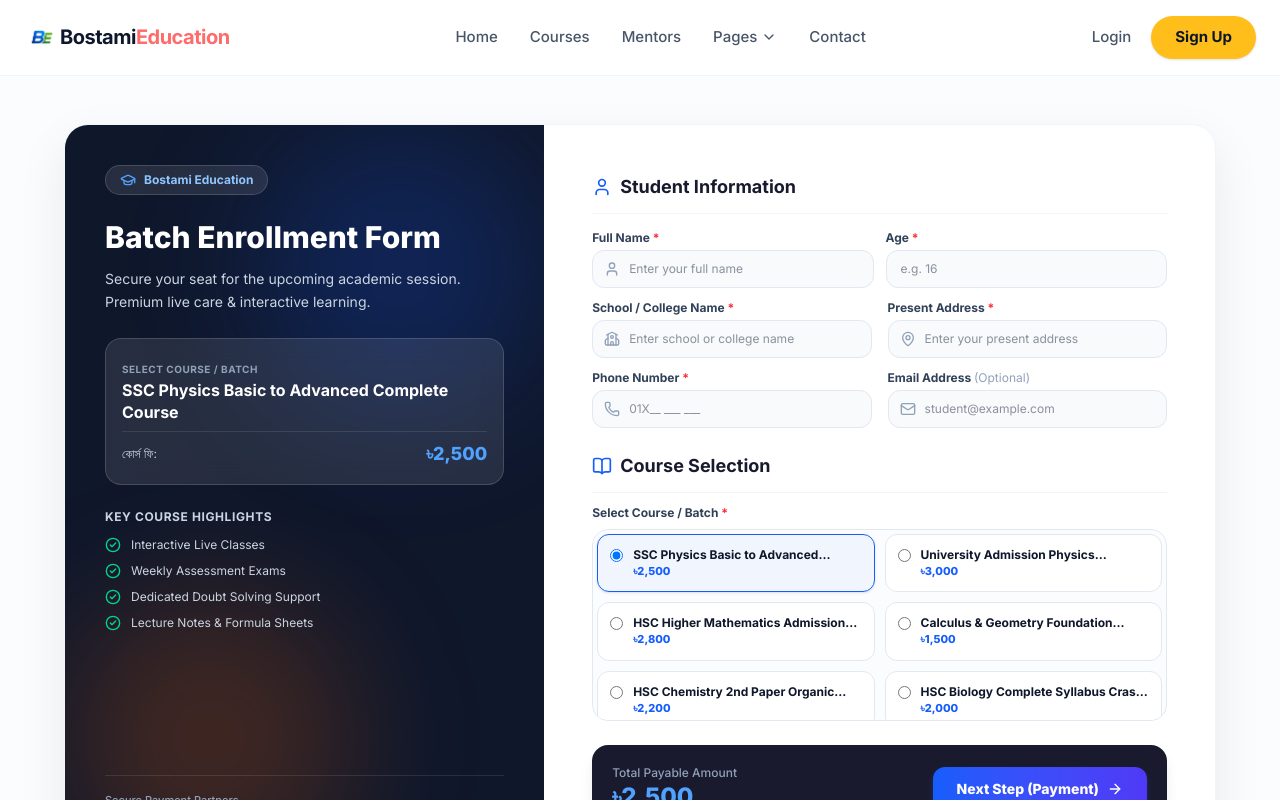
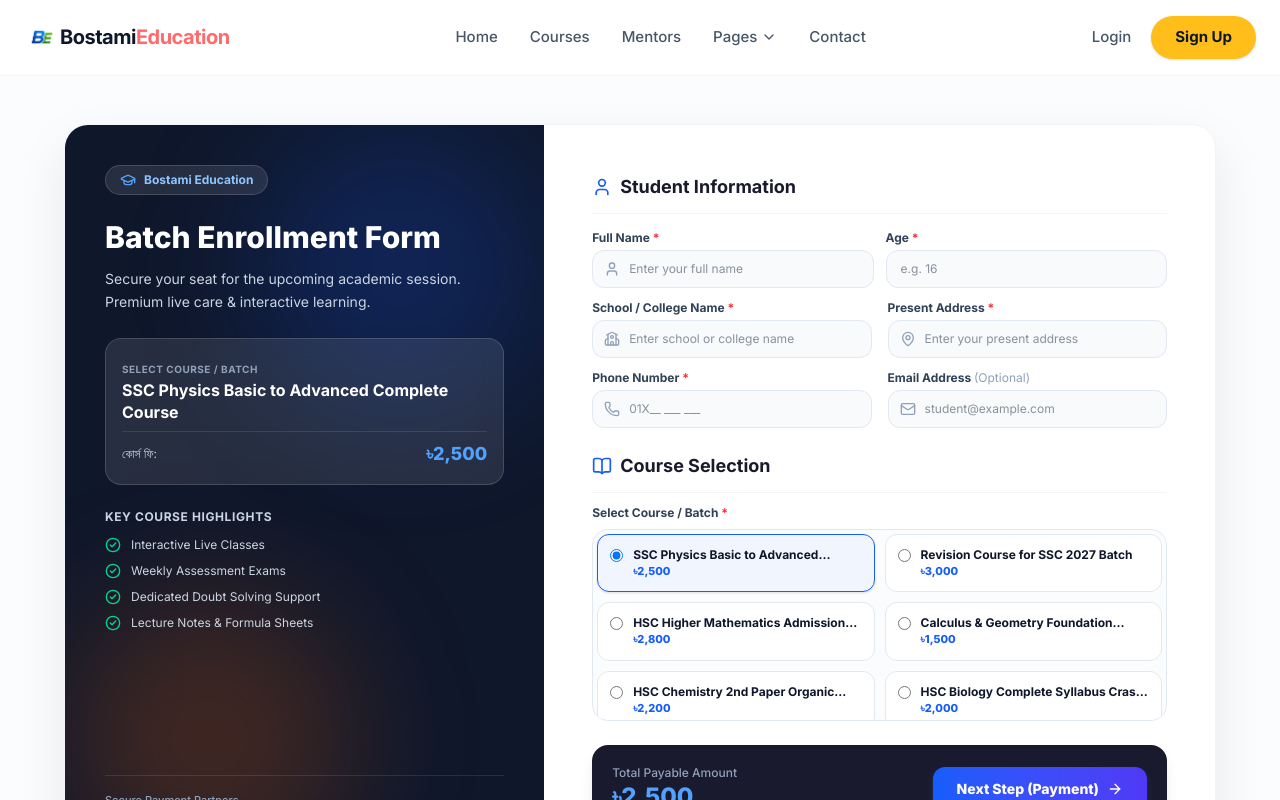
Before and after one commit to Rakibul-Hasan-max/bostamieducation, a Next.js app: page /en/enroll in a window 1280 px wide. Shown: the top 800 px of the page. Built offline with nearby package versions, Linux system fonts and the light colour scheme.

Commit message:
feat: rename course title and update payment numbers and course image assets

```diff
--- a/messages/en.json
+++ b/messages/en.json
@@ -70,7 +70,7 @@
     "advanced": "Advanced",
     "lectures": "lectures",
     "organicChemistry": "HSC Chemistry 2nd Paper Organic Chemistry",
-    "physicsMasterclass": "University Admission Physics Masterclass",
+    "physicsMasterclass": "Revision Course for SSC 2027 Batch",
     "ictBoardPrep": "HSC ICT Board Prep & Practical Course",
     "higherMathAdmission": "HSC Higher Mathematics Admission Prep",
     "biologyCrash": "HSC Biology Complete Syllabus Crash Course",
@@ -245,7 +245,7 @@
     "catBiology": "Biology",
     "catICT": "Technical & ICT",
     "c1Title": "SSC Physics Basic to Advanced Complete Course",
-    "c2Title": "University Admission Physics Masterclass",
+    "c2Title": "Revision Course for SSC 2027 Batch",
     "c3Title": "HSC Higher Mathematics Admission Prep Special",
     "c4Title": "Calculus & Geometry Foundation Masterclass",
     "c5Title": "HSC Chemistry 2nd Paper Organic Chemistry",
--- a/src/app/[locale]/courses/page.tsx
+++ b/src/app/[locale]/courses/page.tsx
@@ -70,7 +70,7 @@ export default function CoursesPage() {
       lectures: 75,
       rating: 4.9,
       reviewCount: 320,
-      img: "/course1.png",
+      img: "/course2.png",
       level: "Advanced",
       levelBg: "bg-orange-50",
       levelColor: "text-orange-500",
--- a/src/app/[locale]/enroll/page.tsx
+++ b/src/app/[locale]/enroll/page.tsx
@@ -101,9 +101,9 @@ function EnrollFormContent() {
   };
 
   const paymentNumbers = {
-    bkash: "01712-345678",
-    nagad: "01812-345678",
-    rocket: "01912-345678",
+    bkash: "+880 176888 3213",
+    nagad: "+880 176888 3213",
+    rocket: "+880 176888 3213",
     card: "Visa / Mastercard / AMEX",
   };
 
--- a/src/components/home/PopularCourses.tsx
+++ b/src/components/home/PopularCourses.tsx
@@ -15,7 +15,7 @@ export default function PopularCourses() {
       level: t("allLevel"),
       levelBg: "bg-purple-50",
       levelColor: "text-purple-600",
-      image: "/course1.png",
+      image: "/course2.png",
       rating: 4.5,
       price: "৳3,000",
       duration: "12h 56m",
--- a/src/constants/coursesData.ts
+++ b/src/constants/coursesData.ts
@@ -195,7 +195,7 @@ export const COURSES_DATA: CourseDetail[] = [
   {
     id: "univ-physics-masterclass",
     titleKey: "c2Title",
-    defaultTitle: "University Admission Physics Masterclass",
+    defaultTitle: "Revision Course for SSC 2027 Batch",
     category: "Physics",
     price: "৳3,000",
     numericPrice: 3000,
@@ -205,7 +205,7 @@ export const COURSES_DATA: CourseDetail[] = [
     rating: 4.9,
     reviewCount: 320,
     studentCount: 2150,
-    img: "/course1.png",
+    img: "/course2.png",
     level: "Advanced",
     levelBg: "bg-orange-50",
     levelColor: "text-orange-500",
```
Also changed, not shown: public/course2.png (added).
